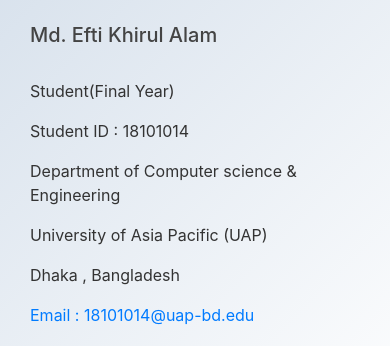
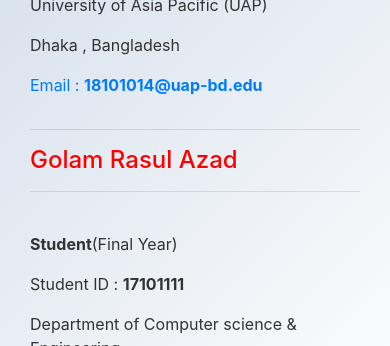
Before and after one commit to Tanveer87/HousePriceForecast, a Flask app: page /about in a window 390 px wide. Shown: the part 2056-2402 px from the top of the page. Run offline with Flask 2, Linux system fonts and the light colour scheme; some libraries are stand-ins or nearby versions.

Commit message:
About page design

```diff
--- a/templates/about.html
+++ b/templates/about.html
@@ -17,66 +17,98 @@
 
     <h1>About Us</h1>
     <hr>
-    <h3 style="color : red">Instructor</h3>
+    <h2 >Instructor</h2>
+
     <div style="display: inline-block;">
-        <div class="col-md-4 float-left">
+<!--        <div class="col-md-4 float-left">-->
 
-            <img src="https://the-ml-dl-app-bucket.s3.amazonaws.com/static/author.png" style="height: 100%; width: 100%; border-radius: 50%;">
-        </div>
-        <div class="col-md-8 float-right mt-2">
+<!--            <img src="https://the-ml-dl-app-bucket.s3.amazonaws.com/static/author.png" style="height: 100%; width: 100%; border-radius: 50%;">-->
+<!--        </div>-->
+        <div class="col-md-12 float-right mt-2">
             <p style="text-align: justify;">
-
-                <h5>Fahad Ahmed</h5>
+                <hr>
+                <h3 style="color : red">Fahad Ahmed</h3>
+                <hr>
                 <br>
-                <p>Lecturer</p>
+            <p><b>Lecturer</b></p>
                 <p>Department of Computer science & Engineering</p>
                 <p>University of Asia Pacific (UAP)</p>
                 <p>Dhaka , Bangladesh</p>
-                <p><a href="mailto:fahadahmed@uap-bd.edu">Email : fahadahmed@uap-bd.edu</a></p>
+                <p><a href="mailto:fahadahmed@uap-bd.edu">Email : <b>fahadahmed@uap-bd.edu</b></a></p>
 
             </p>
         </div>
     </div>
-    <hr>
-    <h3 style="color : red">Developer</h3>
+    <br>
+    <br>
+    <h2 style="background-color : ;">Developer</h2>
+
     <div style="display: inline-block;">
-        <div class="col-md-4 float-left">
-
-            <img src="https://the-ml-dl-app-bucket.s3.amazonaws.com/static/author.png" style="height: 100%; width: 100%; border-radius: 50%;">
-        </div>
-        <div class="col-md-8 float-right mt-2">
-          <p style="text-align: justify;">
-
-                <h5>Tanveer Ahamed Rabby</h5>
+        <div class="col-md-6 float-left">
+            <p style="text-align: justify;">
+                <hr>
+                <h4 style="color : red">Tanveer Ahamed Rabby</h4>
+                <hr>
                 <br>
-                <p>Student(Final Year)</p>
-                <p>Student ID : 18101025</p>
+                <p><b>Student</b>(Final Year)</p>
+                <p>Student ID : <b>18101025</b></p>
                 <p>Department of Computer science & Engineering</p>
                 <p>University of Asia Pacific (UAP)</p>
                 <p>Dhaka , Bangladesh</p>
-                <p><a href="mailto:18101025@uap-bd.edu">Email : 18101025@uap-bd.edu</a></p>
+                <p><a href="mailto:18101025@uap-bd.edu">Email : <b>18101025@uap-bd.edu</b></a></p>
 
             </p>
+
+<!--            <img src="https://the-ml-dl-app-bucket.s3.amazonaws.com/static/author.png" style="height: 100%; width: 100%; border-radius: 50%;">-->
+        </div>
+        <div class="col-md-6 float-right mt-0">
+          <p style="text-align: justify;">
+
+            <hr>
+            <h4 style="color : red">Sharmin Akter</h4>
+            <hr>
+                <br>
+                <p><b>Student</b>(Final Year)</p>
+                <p>Student ID : <b>18101065</b></p>
+                <p>Department of Computer science & Engineering</p>
+                <p>University of Asia Pacific (UAP)</p>
+                <p>Dhaka , Bangladesh</p>
+                <p><a href="mailto:18101025@uap-bd.edu">Email : <b>18101065@uap-bd.edu</b></a></p>
+
             </p>
         </div>
     </div>
 
     <div style="display: inline-block;">
-        <div class="col-md-4 float-left">
-
-            <img src="https://the-ml-dl-app-bucket.s3.amazonaws.com/static/author.png" style="height: 100%; width: 100%; border-radius: 50%;">
-        </div>
-        <div class="col-md-8 float-right mt-2">
+        <div class="col-md-6 float-left">
             <p style="text-align: justify;">
-
-                <h5>Md. Efti Khirul Alam</h5>
+                <hr>
+                <h4 style="color : red">Md. Efti Khirul Alam</h4>
+                <hr>
                 <br>
-                <p>Student(Final Year)</p>
-                <p>Student ID : 18101014</p>
+                <p><b>Student</b>(Final Year)</p>
+                <p>Student ID : <b>18101014</b></p>
                 <p>Department of Computer science & Engineering</p>
                 <p>University of Asia Pacific (UAP)</p>
                 <p>Dhaka , Bangladesh</p>
-                <p><a href="mailto:18101014@uap-bd.edu">Email : 18101014@uap-bd.edu</a></p>
+                <p><a href="mailto:18101025@uap-bd.edu">Email : <b>18101014@uap-bd.edu</b></a></p>
+
+            </p>
+<!--            <img src="https://the-ml-dl-app-bucket.s3.amazonaws.com/static/author.png" style="height: 100%; width: 100%; border-radius: 50%;">-->
+        </div>
+        <div class="col-md-6 float-right mt-0">
+             <p style="text-align: justify;">
+
+            <hr>
+            <h4 style="color : red">Golam Rasul Azad</h4>
+                <hr>
+                <br>
+                <p><b>Student</b>(Final Year)</p>
+                <p>Student ID : <b>17101111</b></p>
+                <p>Department of Computer science & Engineering</p>
+                <p>University of Asia Pacific (UAP)</p>
+                <p>Dhaka , Bangladesh</p>
+                <p><a href="mailto:18101025@uap-bd.edu">Email : <b>17101111@uap-bd.edu</b></a></p>
 
             </p>
         </div>
@@ -84,43 +116,22 @@
     <div style="display: inline-block;">
         <div class="col-md-4 float-left">
 
-            <img src="https://the-ml-dl-app-bucket.s3.amazonaws.com/static/author.png" style="height: 100%; width: 100%; border-radius: 50%;">
+<!--            <img src="https://the-ml-dl-app-bucket.s3.amazonaws.com/static/author.png" style="height: 100%; width: 100%; border-radius: 50%;">-->
         </div>
         <div class="col-md-8 float-right mt-2">
-            <p style="text-align: justify;">
 
-                <h5>Sharmin Akter</h5>
-                <br>
-                <p>Student(Final Year)</p>
-                <p>Student ID : 18101065</p>
-                <p>Department of Computer science & Engineering</p>
-                <p>University of Asia Pacific (UAP)</p>
-                <p>Dhaka , Bangladesh</p>
-                <p><a href="mailto:18101065@uap-bd.edu">Email : 18101065@uap-bd.edu</a></p>
-
-            </p>
         </div>
     </div>
     <div style="display: inline-block;">
         <div class="col-md-4 float-left">
 
-            <img src="https://the-ml-dl-app-bucket.s3.amazonaws.com/static/author.png" style="height: 100%; width: 100%; border-radius: 50%;">
+<!--            <img src="https://the-ml-dl-app-bucket.s3.amazonaws.com/static/author.png" style="height: 100%; width: 100%; border-radius: 50%;">-->
         </div>
         <div class="col-md-8 float-right mt-2">
-            <p style="text-align: justify;">
 
-               <h5>Golam Rasul Azad</h5>
-                <br>
-                <p>Student(Final Year)</p>
-                <p>Student ID : 17101111</p>
-                <p>Department of Computer science & Engineering</p>
-                <p>University of Asia Pacific (UAP)</p>
-                <p>Dhaka , Bangladesh</p>
-                <p><a href="mailto:17101111@uap-bd.edu">Email : 17101111@uap-bd.edu</a></p>
-
-            </p>
         </div>
     </div>
+
 
 </div>
 
```
